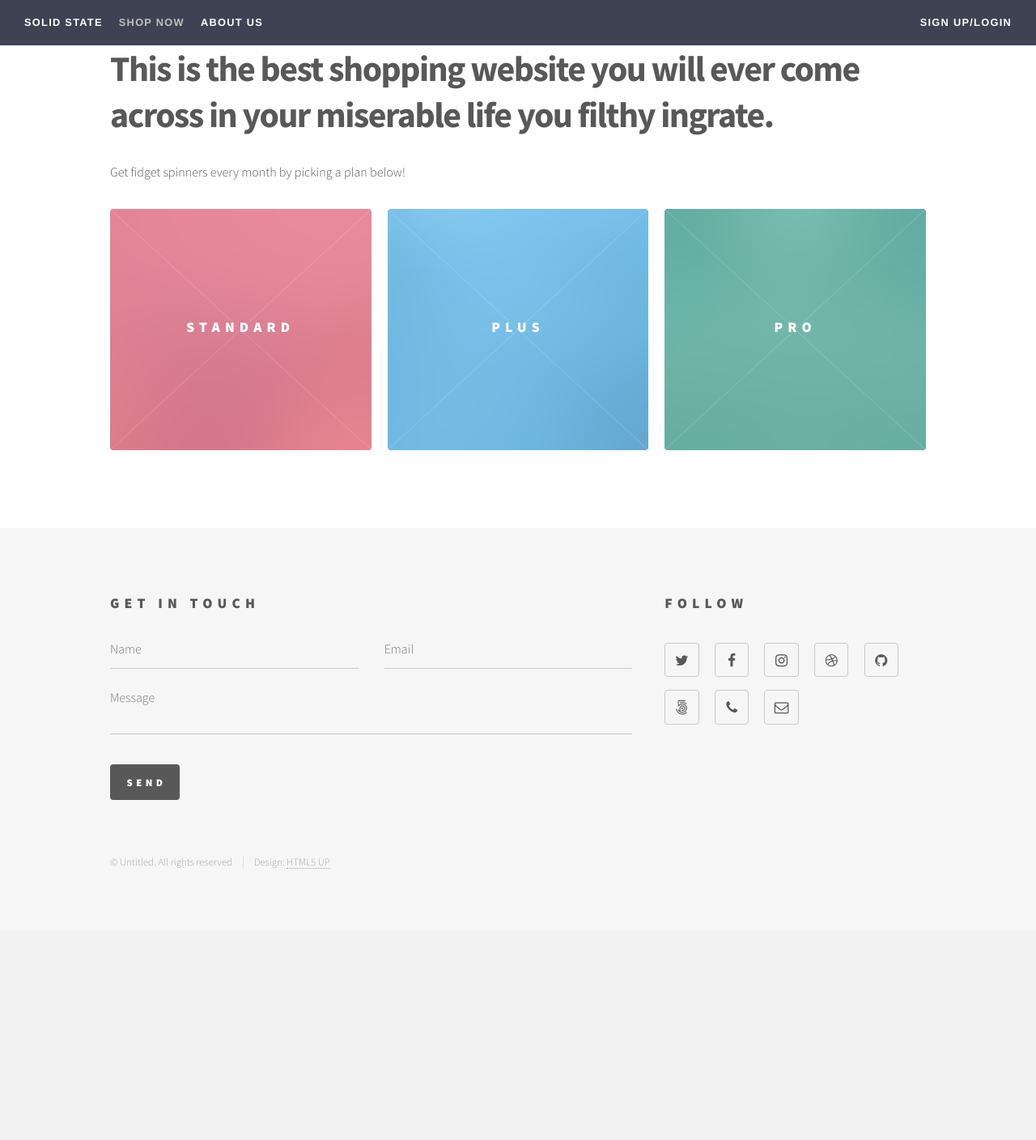
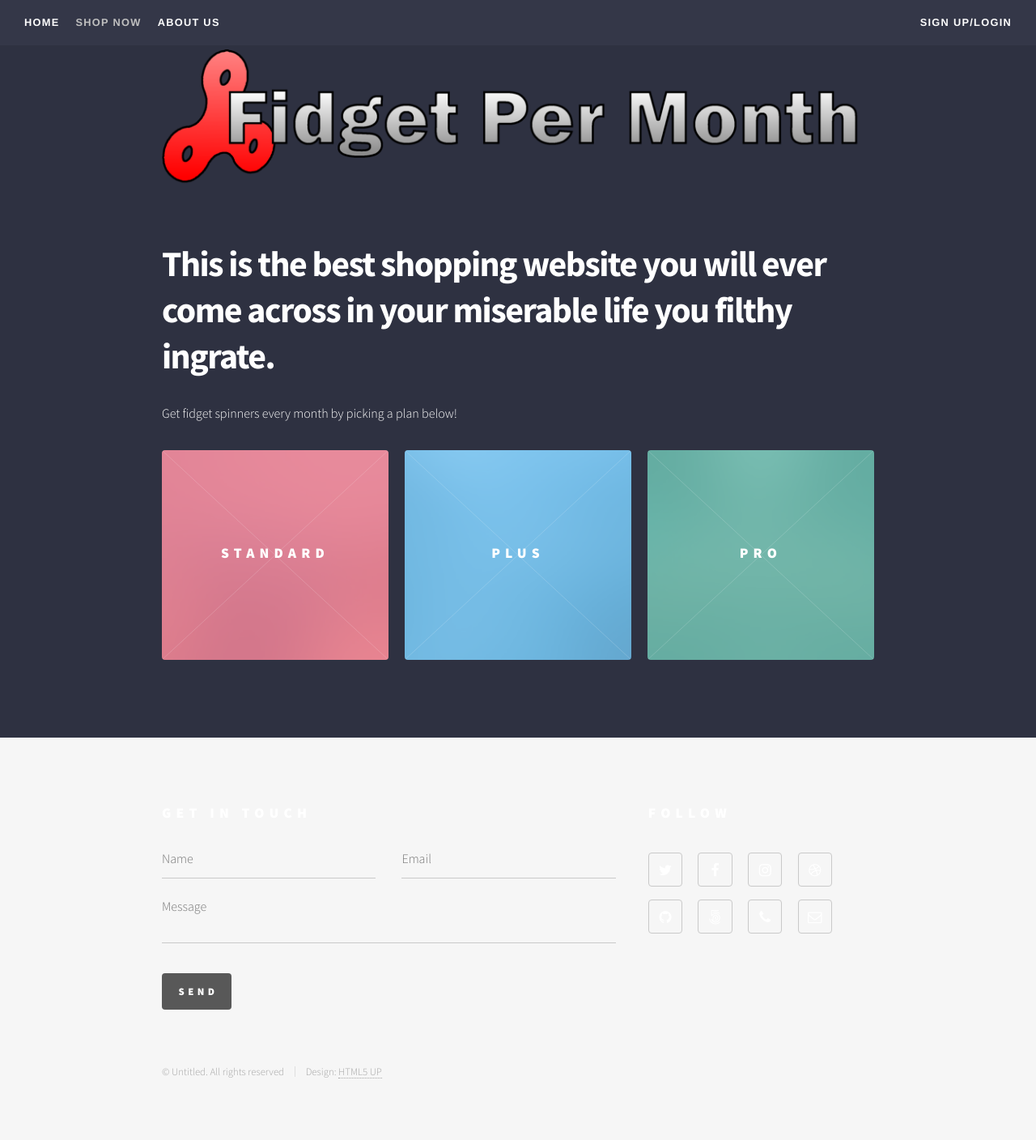
Before and after one commit to 2changs/CS4753, a PHP site: page /shop.html in a window 1280 px wide. Shown: the whole page at 81% size. Before the commit the page ends 1073 px from the top, so only its background shows below. Run offline with PHP 8.4, Linux system fonts and the light colour scheme.

Commit message:
make stuff look better

```diff
--- a/about.html
+++ b/about.html
@@ -22,9 +22,9 @@
 
 				<!-- Header -->
 					<div id="header" class="">
-						<h1><a href="index.html">Solid State</a></h1>
+						<h1><a href="index.html">Home</a></h1>
 						<h1><a href="shop.html">Shop Now</a></h1>
-						<h1 style="color: silver"><a href="about.html">About Us</a></h1>
+						<h1 style="color: silver"><a href="register.html">About Us</a></h1>
                         <div id="rightbutton">
                             <h1><a href="login.html">Sign Up/Login</a></h1>
                         </div>
@@ -49,6 +49,7 @@
 					<section id="wrapper">
 						<header>
 							<div class="inner">
+							<div><image class="logo" src="img/logo.png"></div>
 								<h2>ABOUT US</h2>
 									<blockquote>
 										There are two types of people in this world - someone with fidget spinners & someone who gets new fidget spinners every month.
--- a/assets/header.css
+++ b/assets/header.css
@@ -1,5 +1,12 @@
 
 /* Header */
+.logo {
+    width: 100%;
+}
+
+.shopheader {
+    padding-top: 3.8em;
+}
 
 	#header {
 		-moz-transition: background-color 0.2s ease-in-out;
--- a/assets/phantom/css/main.css
+++ b/assets/phantom/css/main.css
@@ -1640,7 +1640,7 @@
 /* Type */
 
 	body, input, select, textarea {
-		color: #585858;
+		color: #ffffff;
 		font-family: "Source Sans Pro", Helvetica, sans-serif;
 		font-size: 16pt;
 		font-weight: 300;
@@ -3179,6 +3179,7 @@
 
 	#main {
 		padding: 0em 0 6em 0 ;
+        background-color: #2e3141;
 	}
 
 		@media screen and (max-width: 736px) {
@@ -3342,9 +3343,8 @@
 
 	#wrapper > * > .inner {
 		width: 100%;
-		max-width: 68em;
+		max-width: 55em;
 		margin: 0 auto;
-		padding: 0 2.5em;
 	}
 
 		@media screen and (max-width: 736px) {
--- a/assets/solidstate/css/main.css
+++ b/assets/solidstate/css/main.css
@@ -3033,7 +3033,7 @@
 		@media screen and (max-width: 1280px) {
 
 			#banner {
-				padding: 7em 0 8.25em 0 ;
+				padding: 3.8em 0 8.25em 0 ;
 				background-color: #2e3141;
 				background-image: linear-gradient(to top, rgba(46, 49, 65, 0.8), rgba(46, 49, 65, 0.8)), url("../../images/bg.jpg");
 				background-size: auto, cover;
@@ -3143,7 +3143,7 @@
 	@media screen and (max-width: 1280px) {
 
 		#wrapper > header {
-			padding: 9em 0 6.25em 0 ;
+			padding: 3.8em 0 6.25em 0 ;
 			background-color: #2e3141;
 			background-image: linear-gradient(to top, rgba(46, 49, 65, 0.8), rgba(46, 49, 65, 0.8)), url("../../images/bg.jpg");
 			background-size: auto, cover;
--- a/login.html
+++ b/login.html
@@ -22,11 +22,11 @@
 
 				<!-- Header -->
 					<div id="header" class="">
-						<h1><a href="index.html">Solid State</a></h1>
+						<h1><a href="index.html">Home</a></h1>
 						<h1><a href="shop.html">Shop Now</a></h1>
 						<h1><a href="about.html">About Us</a></h1>
                         <div id="rightbutton">
-                            <h1 style="color: silver"><a href="login.html">Sign Up/Login</a></h1>
+                            <h1 style="color: silver"><a href="register.html">Sign Up/Login</a></h1>
                         </div>
 					</div>
 
@@ -49,6 +49,7 @@
 					<section id="wrapper">
 						<header>
                             <div class="inner">
+							<div><image class="logo" src="img/logo.png"></div>
 								<h2>Log In</h2>
                                 <form method="post" action="#">
                                     <div class="field">
--- a/register.html
+++ b/register.html
@@ -22,11 +22,11 @@
 
 				<!-- Header -->
 					<div id="header" class="">
-						<h1><a href="index.html">Solid State</a></h1>
+						<h1><a href="index.html">Home</a></h1>
 						<h1><a href="shop.html">Shop Now</a></h1>
 						<h1><a href="about.html">About Us</a></h1>
                         <div id="rightbutton">
-                            <h1 style="color: silver"><a href="login.html">Sign Up/Login</a></h1>
+                            <h1 style="color: silver"><a href="register.html">Sign Up/Login</a></h1>
                         </div>
 					</div>
 
@@ -49,6 +49,7 @@
 					<section id="wrapper">
 						<header>
                             <div class="inner">
+							<div><image class="logo" src="img/logo.png"></div>
 								<h2>Sign Up</h2>
                                 <p>
                                     Signing up allows you to subscribe to our fidget spinner service, as well as receive up-to-date information on the latest fidget spinner news and trends.
--- a/shop.html
+++ b/shop.html
@@ -21,11 +21,11 @@
 
 				<!-- Header -->
 					<div id="header" class="">
-						<h1><a href="index.html">Solid State</a></h1>
+						<h1><a href="index.html">Home</a></h1>
 						<h1 style="color: silver"><a href="shop.html">Shop Now</a></h1>
 						<h1><a href="about.html">About Us</a></h1>
                         <div id="rightbutton">
-                            <h1><a href="login.html">Sign Up/Login</a></h1>
+                            <h1><a href="register.html">Sign Up/Login</a></h1>
                         </div>
 					</div>
 
@@ -44,7 +44,8 @@
 				<!-- Main -->
 					<div id="main">
 						<div class="inner">
-							<header>
+							<header class="shopheader">
+							<div><image class="logo" src="img/logo.png"></div>
                                 <br><br>
 								<h1>This is the best shopping website you will ever come across in your miserable life you filthy ingrate.</h1>
                                 <p>Get fidget spinners every month by picking a plan below!</p>
```
Also changed, not shown: index.html (+3 -4 lines), img/logo.png (added), 1 other file.
